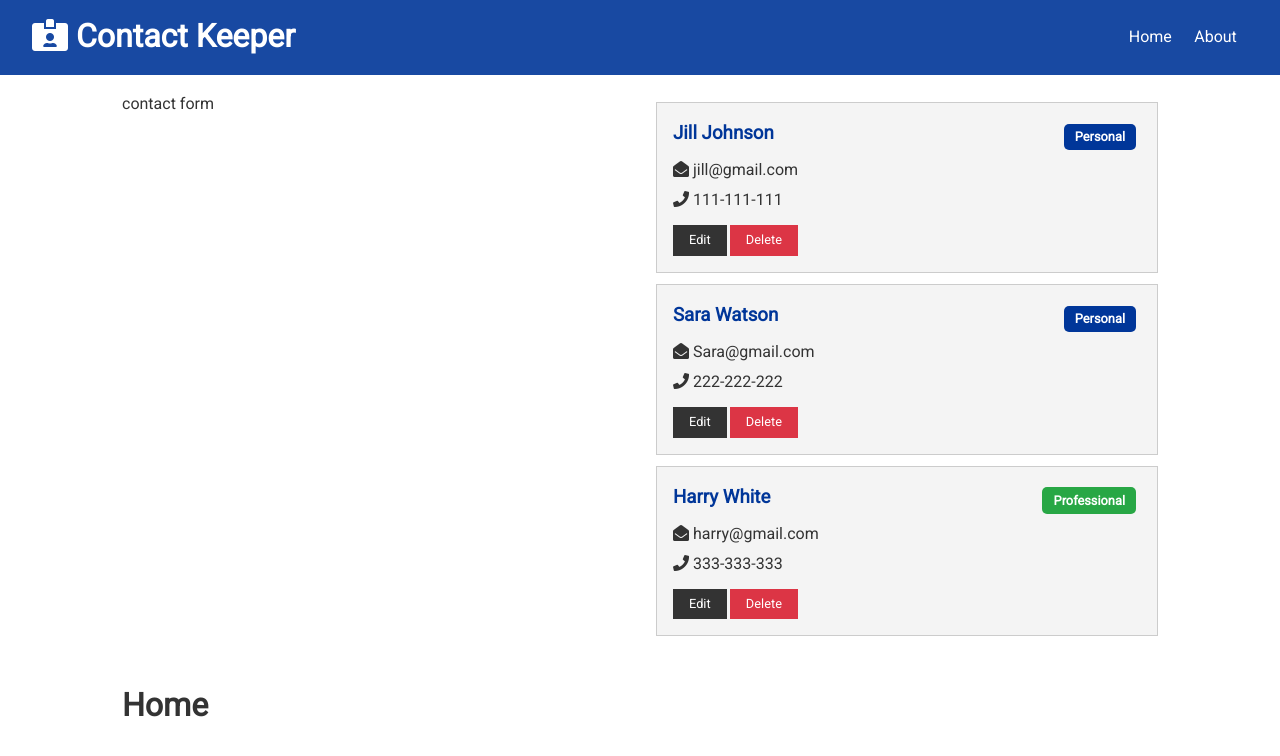
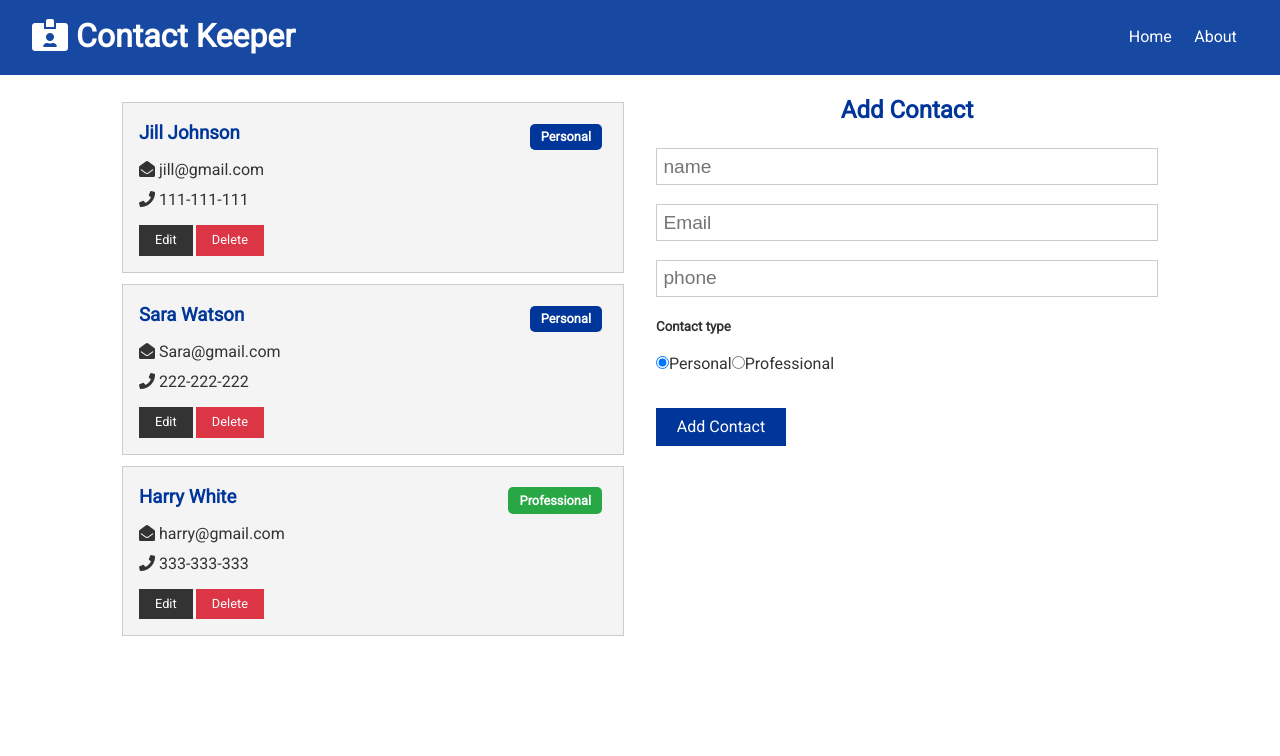
Before and after one commit to Naimacodes/Contact-keeper, a React (Create React App) app in the folder client/: page / in a window 1280 px wide. Shown: the top 756 px of the page. Built offline with nearby package versions, Linux system fonts and the light colour scheme.

Commit message:
created basic form

```diff
--- /dev/null
+++ b/client/src/components/contacts/ContactForm.js
@@ -0,0 +1,75 @@
+import React, { useState } from 'react';
+
+const ContactForm = () => {
+  const [contact, setContact] = useState({
+    name: '',
+    email: '',
+    phone: '',
+    type: 'personal'
+  });
+
+  const onChange = e => {
+    setContact({ ...contact, [e.target.name]: e.target.value });
+  };
+
+  const { name, email, phone, type } = contact;
+  return (
+    <form>
+      <h2 className='text-primary'>Add Contact</h2>
+      <input
+        type='text'
+        placeholder='name'
+        name='name'
+        value={name}
+        onChange={onChange}
+      ></input>
+      <input
+        type='email'
+        placeholder='Email'
+        name='email'
+        value={email}
+        onChange={onChange}
+      ></input>
+      <input
+        type='text'
+        placeholder='phone'
+        name='phone'
+        value={phone}
+        onChange={onChange}
+      ></input>
+      <h5>Contact type</h5>
+      <input
+        type='radio'
+        placeholder='type'
+        name='type'
+        value='personal'
+        checked={type === 'personal'}
+        onChange={onChange}
+      />
+      Personal{''}
+      {''}
+      {''}
+      {''}
+      <input
+        type='radio'
+        placeholder='type'
+        name='type'
+        value='professional'
+        checked={type === 'professional '}
+        onChange={onChange}
+      />
+      Professional{''}
+      {''}
+      <div>
+        {' '}
+        <input
+          type='submit'
+          value='Add Contact'
+          className='btn btn-primary'
+        />{' '}
+      </div>
+    </form>
+  );
+};
+
+export default ContactForm;
--- a/client/src/components/pages/Home.js
+++ b/client/src/components/pages/Home.js
@@ -1,15 +1,18 @@
-import React from 'react'
-import Contacts from '../contacts/Contacts'
+import React from 'react';
+import Contacts from '../contacts/Contacts';
+import ContactForm from '../contacts/ContactForm';
 
 const Home = () => {
   return (
-    <div className="grid-2">
-      <div>contact form</div>
+    <div className='grid-2'>
+      <div>
+        <Contacts></Contacts>
+      </div>
+      <div>
+        <ContactForm />
+      </div>
+    </div>
+  );
+};
 
-      <div><Contacts></Contacts></div>
-      <h1>Home</h1>
-    </div>
-  )
-}
-
-export default Home
+export default Home;
```
